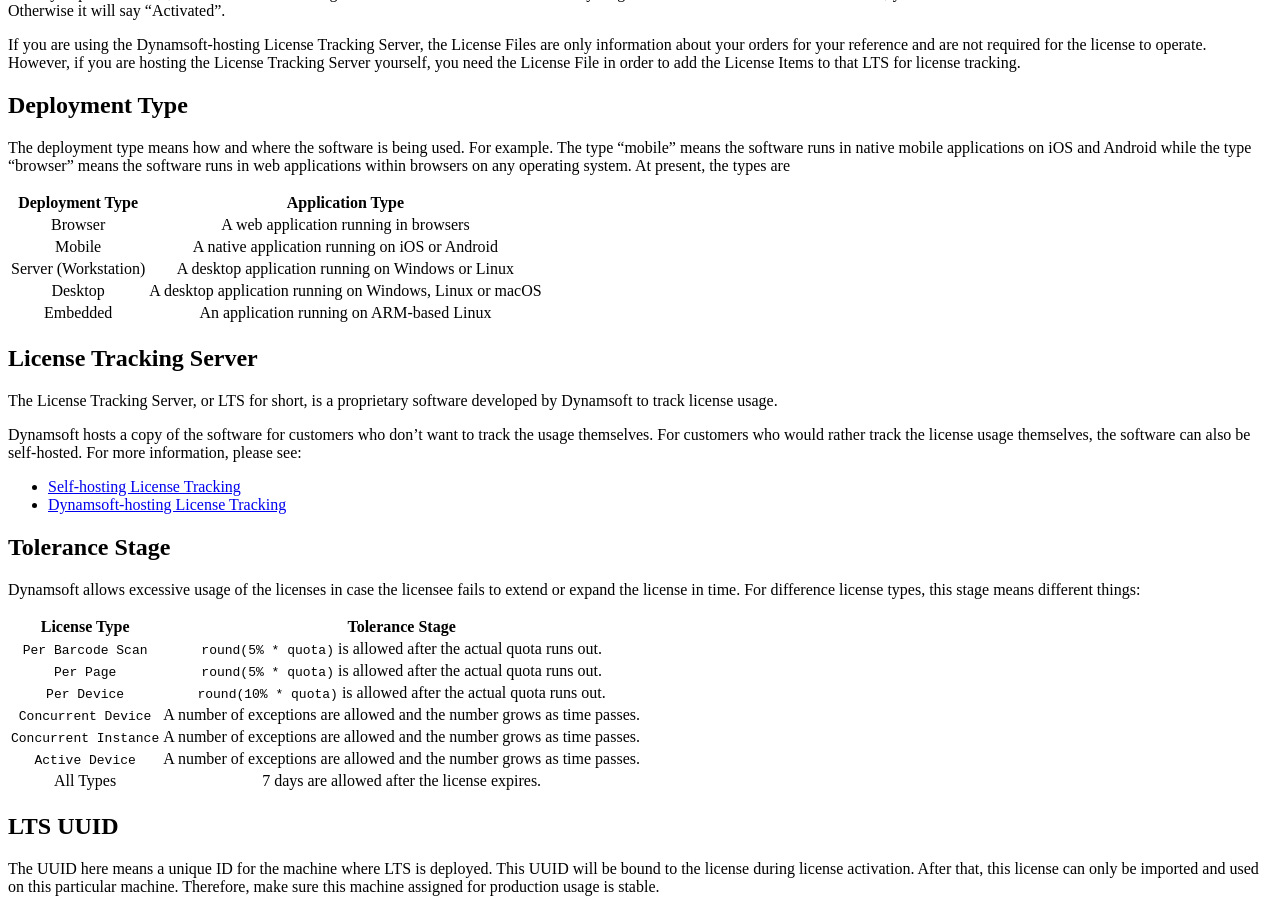
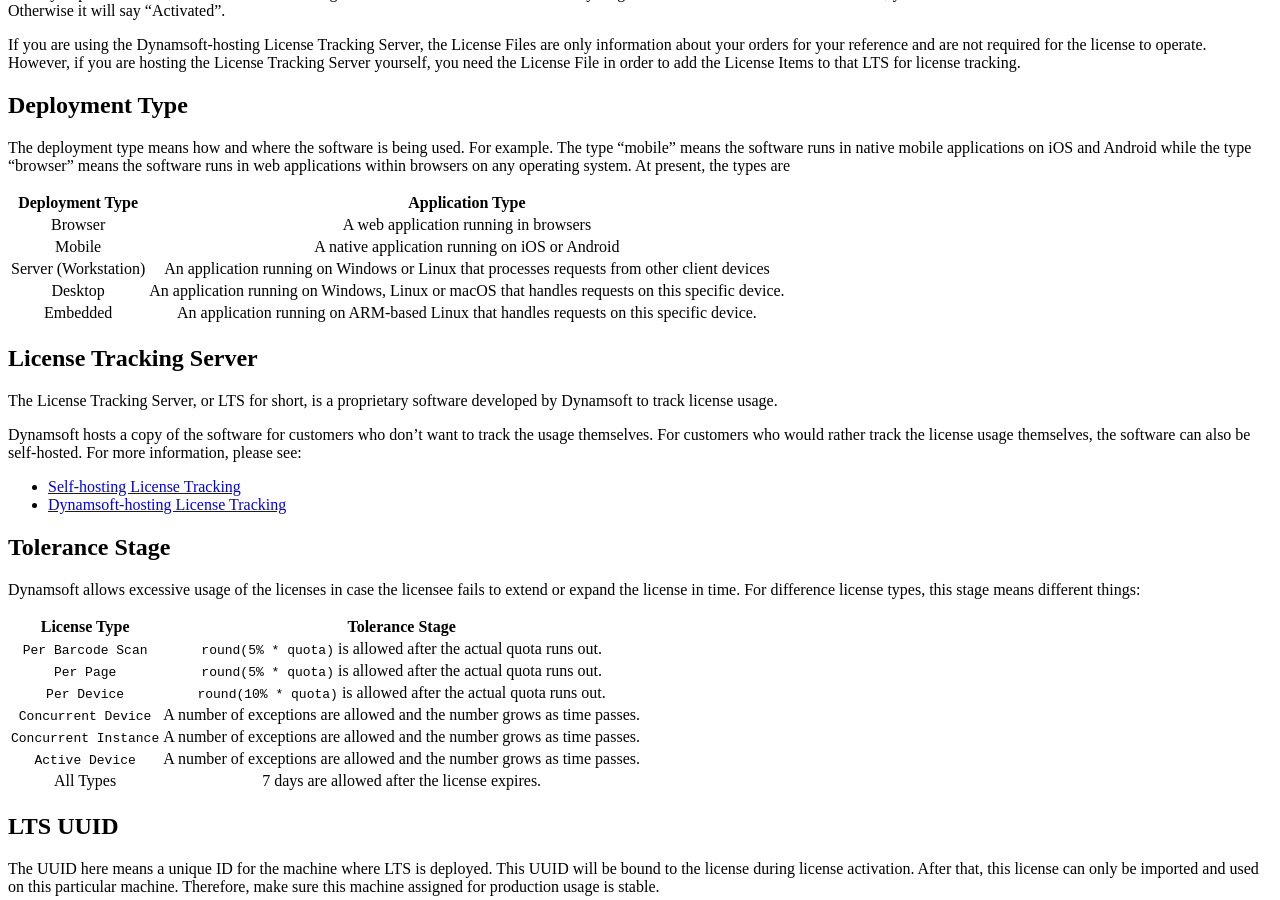
Before and after one commit to dynamsoft-docs/license-server-docs, a Jekyll site: the page built from about/terms.md, in a window 1280 px wide and 900 px high, scrolled down 3917 px. Built offline with Jekyll 4.4.1, drawn with Linux system fonts in a browser that asks for light colours.

Commit message:
more specifics on license device meaning

```diff
--- a/about/terms.md
+++ b/about/terms.md
@@ -219,9 +219,9 @@
 |:-:|:-:|
 | Browser | A web application running in browsers |
 | Mobile | A native application running on iOS or Android |
-| Server (Workstation) | A desktop application running on Windows or Linux |
-| Desktop | A desktop application running on Windows, Linux or macOS |
-| Embedded | An application running on ARM-based Linux |
+| Server (Workstation) | An application running on Windows or Linux that processes requests from other client devices |
+| Desktop | An application running on Windows, Linux or macOS that handles requests on this specific device. |
+| Embedded | An application running on ARM-based Linux that handles requests on this specific device. |
 
 ## License Tracking Server
 
```
Also changed, not shown: about/licenseTypes.md (+2 -2 lines).
